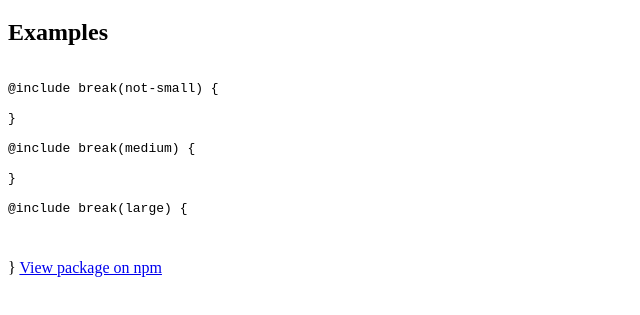
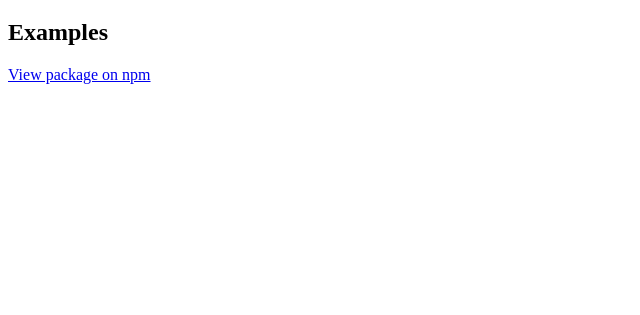
Before and after one commit to webappcreations/tachyons-grid, a website: page index.html in a window 1280 px wide. Shown: the part 61-376 px from the top of the page, without its empty margins (0-640 px from the left). Drawn offline with Linux system fonts and the light colour scheme.

```diff
--- a/index.html
+++ b/index.html
@@ -13,21 +13,6 @@
   <body>
     <h1>tachyons grid</h1>
     <h2>Examples</h2>
-
-    <pre>
-<code>
-@include break(not-small) {
-
-}
-
-@include break(medium) {
-
-}
-
-@include break(large) {
-
-</code>
-</pre>}
-    <a href="http://npmjs.org/package/tachyons-grid" title="tachyons-grid">View package on npm</a>
+<a href="http://npmjs.org/package/tachyons-grid" title="tachyons-grid">View package on npm</a>
   </body>
 </html>
```
